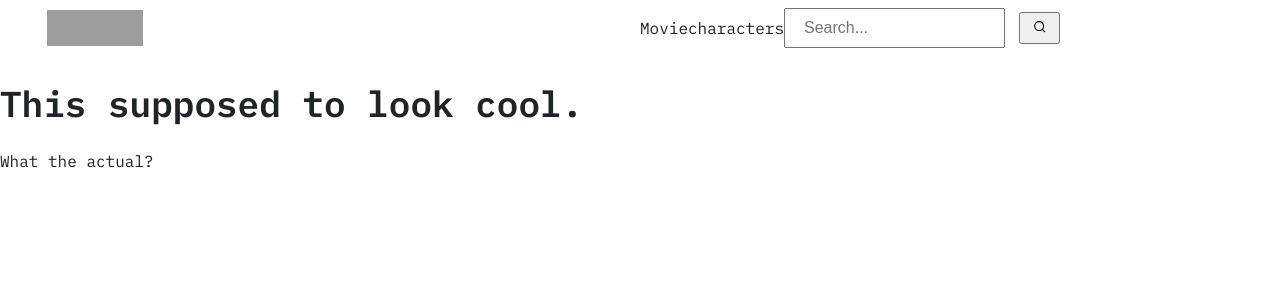
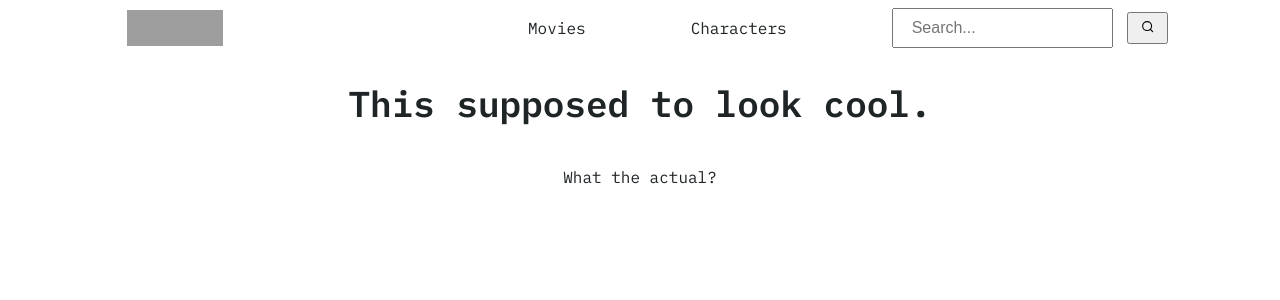
Before and after one commit to awalemandi/star-wars-library, a Next.js app: page / in a window 1280 px wide. Shown: the top 300 px of the page. Built offline with nearby package versions, Linux system fonts and the light colour scheme; grey boxes are pictures that could not be loaded.

Commit message:
Link bug squashed

```diff
--- a/components/Nav.js
+++ b/components/Nav.js
@@ -1,9 +1,9 @@
 
 import { useTheme } from '../context/ThemeContext';
+import Link from 'next/link';
 import styles from '../styles/Nav.module.scss';
 import darkLogo from '../public/images/logo_white.png';
 import lightLogo from '../public/images/logo_black.png';
-import Navlinks from './Navlinks';
 import Search from './Search';
 import { HiOutlineMenuAlt4 } from 'react-icons/hi';
 
@@ -17,12 +17,18 @@ function Nav() {
                 src={darkMode ? darkLogo : lightLogo}
                 alt='logo'
             />
-            <div className={styles.itemsContainer}>
-                <Navlinks />
+            <div className={styles.navItemsContainer}>
+                <Link href="/" >
+                    <div className={styles.linkItem}>Movies</div>
+                </Link>
+
+                <Link href="/characters" >
+                    <div className={styles.linkItem}>Characters</div>
+                </Link>
                 <Search />
-                <div className={styles.mobileIcon}>
-                    <HiOutlineMenuAlt4 />
-                </div>
+            </div>
+            <div className={styles.mobileIcon}>
+                <HiOutlineMenuAlt4 />
             </div>
         </div>
     );
--- a/components/Navlinks.js
+++ /dev/null
@@ -1,25 +0,0 @@
-import styles from '../styles/Navlinks.module.scss';
-import Link from 'next/link';
-
-
-function Navlinks() {
-    return (
-        <div className={styles.container}>
-
-            <a >
-                <Link href="/" >
-                    Movie
-                </Link>
-            </a>
-
-
-
-            <Link href="/characters" className={styles.linkItem}>
-                characters
-                    </Link>
-
-        </div>
-    );
-}
-
-export default Navlinks;
--- a/styles/Home.module.scss
+++ b/styles/Home.module.scss
@@ -5,10 +5,18 @@
 	height: 100vh;
 	width: 100%;
 	margin: 0;
-	padding: 0;
+	padding: 0 5rem;
+	display: flex;
+	flex-flow: column nowrap;
+	justify-content: flex-start;
+	align-items: center;
 
 	@include themify() {
 		background-color: themed($bg);
 		color: themed($text);
 	}
+
+	@include mediumScreen() {
+		padding: 0;
+	}
 }
--- a/styles/Nav.module.scss
+++ b/styles/Nav.module.scss
@@ -19,29 +19,47 @@
 	justify-self: flex-start;
 	cursor: pointer;
 
-	@media screen and (max-width: 768px) {
+	@include mediumScreen() {
 		width: 4rem;
 		height: 1.5rem;
 		margin: 0;
 	}
 }
 
-.itemsContainer {
-	width: 50%;
+.navItemsContainer {
+	width: 40rem;
 	height: 100%;
 	display: flex;
-	justify-content: space-around;
+	justify-content: space-between;
 	align-items: center;
+}
+
+.linkItem {
+	align-items: center;
+	text-decoration: none;
+	padding: 0 rem;
+	cursor: pointer;
+
+	&:hover {
+		@include themify() {
+			border: 3px solid themed($border);
+			color: red;
+			margin: 100px;
+		}
+	}
+
+	&.active {
+		@include themify() {
+			transition: all 0.1s;
+			border-bottom: 3px solid themed($border);
+		}
+	}
 }
 
 .mobileIcon {
 	display: none;
 	@media screen and (max-width: 768px) {
-		display: block;
-		position: absolute;
-		top: 0;
-		right: 0;
-		transform: translate(-100%, 60%);
+		display: flex;
 		font-size: 1.8rem;
 		cursor: pointer;
 		@include themify() {
@@ -58,14 +76,12 @@
 	display: inline-flex;
 	align-items: center;
 	height: 2rem;
-	margin-right: auto;
 }
 
 .searchButton {
 	width: 15%;
 	height: 100%;
 	margin-left: auto;
-
 }
 
 .search {
--- a/styles/Navlinks.module.scss
+++ /dev/null
@@ -1,41 +0,0 @@
-@import './mixins.scss';
-
-.container {
-	height: 100%;
-	display: inline-flex;
-	justify-content: space-evenly;
-	align-items: center;
-	list-style: none;
-
-	@media screen and (max-width: 768px) {
-		display: none;
-	}
-
-	// li {
-	// 	width: 80px;
-	// 	margin: 10px;
-	// }
-
-	.a {
-		// display: flex;
-		align-items: center;
-		text-decoration: none;
-		padding: 0 rem;
-		cursor: pointer;
-
-		&:hover {
-			@include themify() {
-				border: 3px solid themed($border);
-				color: red;
-				margin: 100px;
-			}
-		}
-
-		&.active {
-			@include themify() {
-				transition: all 0.1s;
-				border-bottom: 3px solid themed($border);
-			}
-		}
-	}
-}
--- a/styles/_mixins.scss
+++ b/styles/_mixins.scss
@@ -52,3 +52,9 @@ $themes: (
 @function themed($key) {
 	@return map-get($theme-map, $key);
 }
+
+@mixin mediumScreen() {
+	@media screen and (max-width: 768px) {
+		@content;
+	}
+}
```
